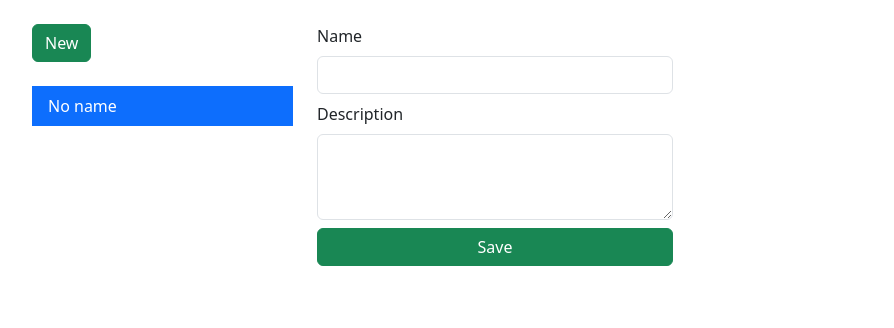
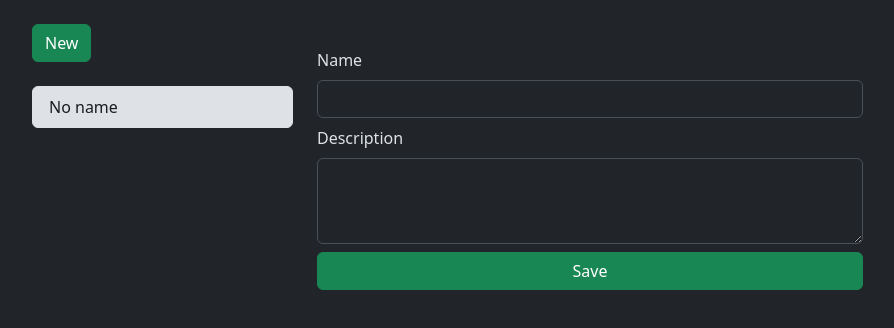
Before and after one commit to alexandru-calin/contacts, a React (Vite) app: page / in a window 1280 px wide. Both pictures are taken after a click on the button "New". Shown: the top 328 px of the page, without its empty margins (50-944 px from the left). Built offline with nearby package versions, Linux system fonts and the light colour scheme; the HTML template or start-up script is replaced by a standard one.

Commit message:
added delete contact route

```diff
--- a/index.html
+++ b/index.html
@@ -1,5 +1,5 @@
 <!doctype html>
-<html lang="en">
+<html lang="en" data-bs-theme="dark">
   <head>
     <meta charset="UTF-8" />
     <meta name="viewport" content="width=device-width, initial-scale=1.0" />
--- a/src/App.jsx
+++ b/src/App.jsx
@@ -6,6 +6,7 @@ import {
 
 import {
   createContact,
+  deleteContact,
   getContact,
   getContacts,
   updateContact,
@@ -50,6 +51,13 @@ const router = createBrowserRouter([
           return contact;
         },
       },
+      {
+        path: '/contacts/:id/delete',
+        action: async ({ params }) => {
+          await deleteContact(params.id);
+          return redirect('/');
+        },
+      },
     ],
   },
 ]);
--- a/src/components/ContactList.jsx
+++ b/src/components/ContactList.jsx
@@ -4,13 +4,14 @@ import ListGroup from 'react-bootstrap/ListGroup';
 
 function ContactList({ contacts }) {
   return (
-    <ListGroup variant="flush" as="ul">
+    <ListGroup as="ul">
       {contacts.map((contact) => (
         <ListGroup.Item
           key={contact.id}
           action
           to={`/contacts/${contact.id}`}
           as={NavLink}
+          variant="dark"
         >
           {contact.name || 'No name'}
         </ListGroup.Item>
--- a/src/routes/contact.jsx
+++ b/src/routes/contact.jsx
@@ -1,21 +1,45 @@
-import { Form, useLoaderData } from 'react-router-dom';
+import { Form, useLoaderData, useNavigation } from 'react-router-dom';
 
 import Card from 'react-bootstrap/Card';
 import Button from 'react-bootstrap/Button';
+import Stack from 'react-bootstrap/Stack';
+import Spinner from 'react-bootstrap/Spinner';
 
 function Contact() {
   const contact = useLoaderData();
+  const navigation = useNavigation();
 
   return (
     <Card>
       <Card.Body>
         <Card.Title as="h3">{contact.name}</Card.Title>
         <Card.Text>{contact.description}</Card.Text>
-        <Form action="edit">
-          <Button type="submit" variant="primary">
-            Edit
-          </Button>
-        </Form>
+        <Stack direction="horizontal" gap="2" className="justify-content-end">
+          <Form action="edit">
+            <Button type="submit" variant="primary">
+              Edit
+            </Button>
+          </Form>
+          <Form action="delete" method="post">
+            <Button
+              type="submit"
+              variant="danger"
+              disabled={navigation.state === 'submitting'}
+            >
+              {navigation.state === 'submitting' ? (
+                <Spinner
+                  animation="border"
+                  role="status"
+                  size="sm"
+                  aria-hidden="true"
+                  as="span"
+                />
+              ) : (
+                'Delete'
+              )}
+            </Button>
+          </Form>
+        </Stack>
       </Card.Body>
     </Card>
   );
--- a/src/routes/root.jsx
+++ b/src/routes/root.jsx
@@ -11,7 +11,7 @@ function Root() {
   const contacts = useLoaderData();
 
   return (
-    <Container fluid="md" className="mt-4">
+    <Container fluid="md pt-4">
       <Row>
         <Col sm="3" className="mb-4 mb-sm-0">
           <Form method="post">
@@ -25,7 +25,7 @@ function Root() {
             <p>No contacts</p>
           )}
         </Col>
-        <Col sm="6" md="4">
+        <Col sm="9" lg="6" className="pt-4">
           <Outlet />
         </Col>
       </Row>
--- a/src/services/contacts.js
+++ b/src/services/contacts.js
@@ -33,8 +33,18 @@ const updateContact = async function (id, updates) {
   return contact;
 };
 
+const deleteContact = async function (id) {
+  const contacts = await getContacts();
+  await localforage.setItem(
+    'contacts',
+    contacts.filter((contact) => contact.id !== id),
+  );
+
+  await fakeNetwork();
+};
+
 const fakeNetwork = async function () {
   return new Promise((resolve) => setTimeout(resolve, Math.random() * 1000));
 };
 
-export { getContacts, getContact, createContact, updateContact };
+export { getContacts, getContact, createContact, updateContact, deleteContact };
```
